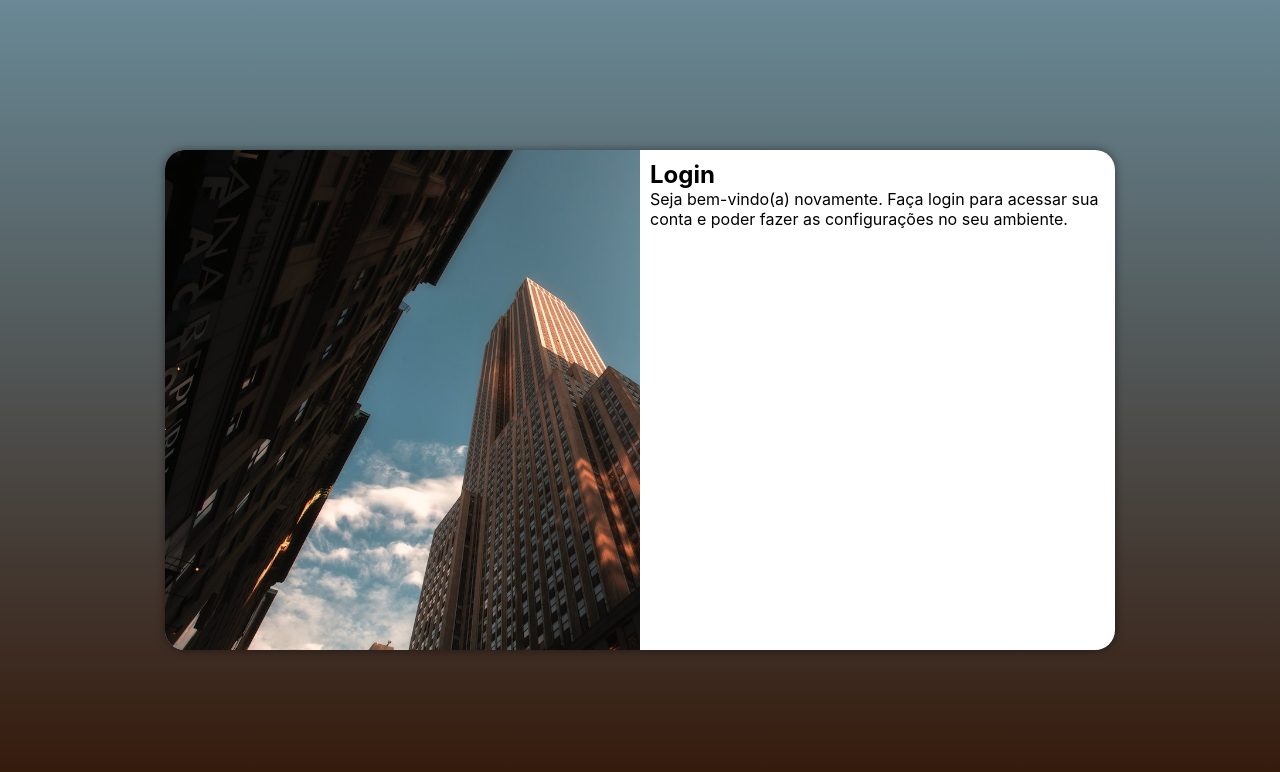
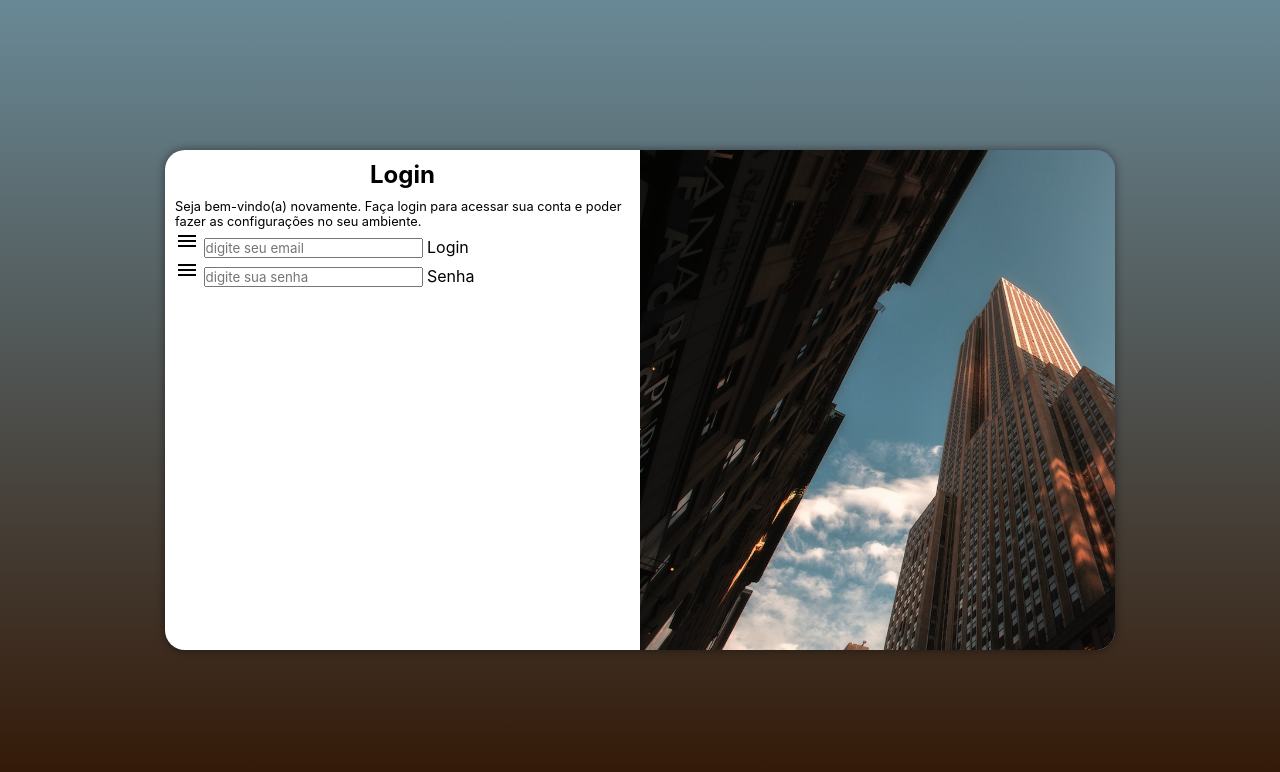
Before and after one commit to Ed-marqq/projeto-login, a plain HTML site: page index.html in a window 1280 px wide. Drawn offline with Linux system fonts and the light colour scheme.

Commit message:
criei formularios

```diff
--- a/estilos/media-query.css
+++ b/estilos/media-query.css
@@ -15,6 +15,7 @@
         float: left;
         width: 30%;
         height: 100%;
+        background-position:center;
 
     }
 
@@ -37,13 +38,13 @@
     }
 
     section#login > div#imagem{
-        float: left;
+        float: right;
         width: 50%;
         height: 100%;
     }
 
     section#login > div#formulario{
-        float: right;
+        float: left;
         width: 50%;
     }
 
--- a/estilos/style.css
+++ b/estilos/style.css
@@ -16,7 +16,7 @@ Lilás: #5f2c82
 }
 
 body,html{
-    background-color:#5f2c82 ;
+    background-color:#321603f6 ;
     height: 100vh;
     width: 100vw;
 }
@@ -57,3 +57,12 @@ section#login > div#formulario{
     padding: 10px;
 
 }
+
+div#formulario > h1{
+    text-align: center;
+    margin-bottom: 10px;
+}
+
+div#formulario>p{
+    font-size: 0.8em;
+}
--- a/index.html
+++ b/index.html
@@ -6,6 +6,7 @@
     <title>Login</title>
     <link rel="stylesheet" href="estilos/style.css">
     <link rel="stylesheet" href="estilos/media-query.css">
+    <link href="https://fonts.googleapis.com/icon?family=Material+Icons" rel="stylesheet">
 </head>
 <body>
     <main>
@@ -17,11 +18,22 @@
             </div>
 
             <div id="formulario">
-
                 <h1>Login</h1>
                 <p>Seja bem-vindo(a) novamente. Faça login para acessar sua conta e poder fazer as configurações no seu ambiente.</p>
 
                 <form action="login.php" method="post">
+                    <div class="campo">
+                        <i id="burger" class="material-icons">menu</i>
+                        <input type="email" name="login" id="ilogin" placeholder="digite seu email">
+                        <label for="ilogin">Login</label>
+
+                    </div>
+
+                    <div class="campo">
+                        <i id="burger" class="material-icons">menu</i>
+                        <input type="password" name="senha" id="isenha" placeholder="digite sua senha">
+                        <label for="isenha">Senha</label>
+                    </div>
 
 
                 </form>
```
